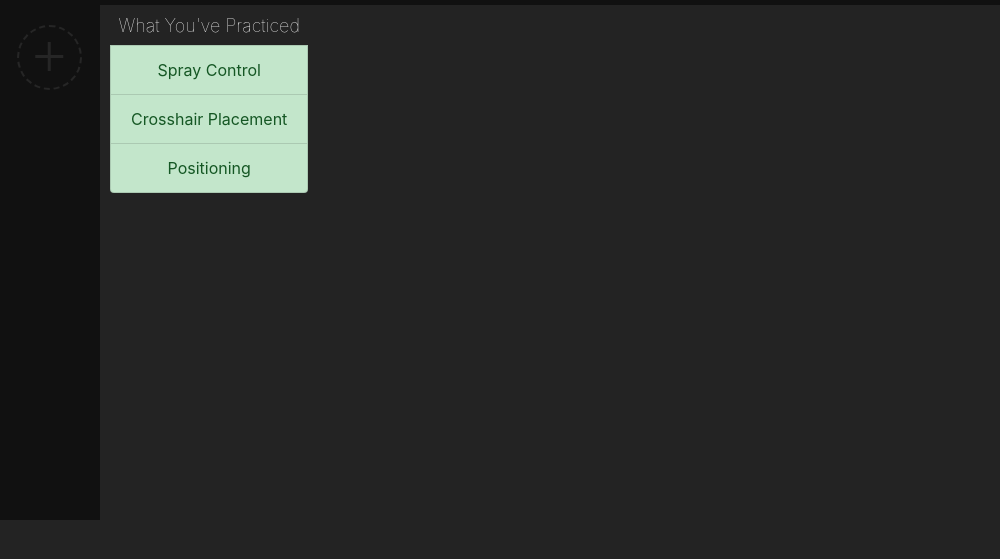
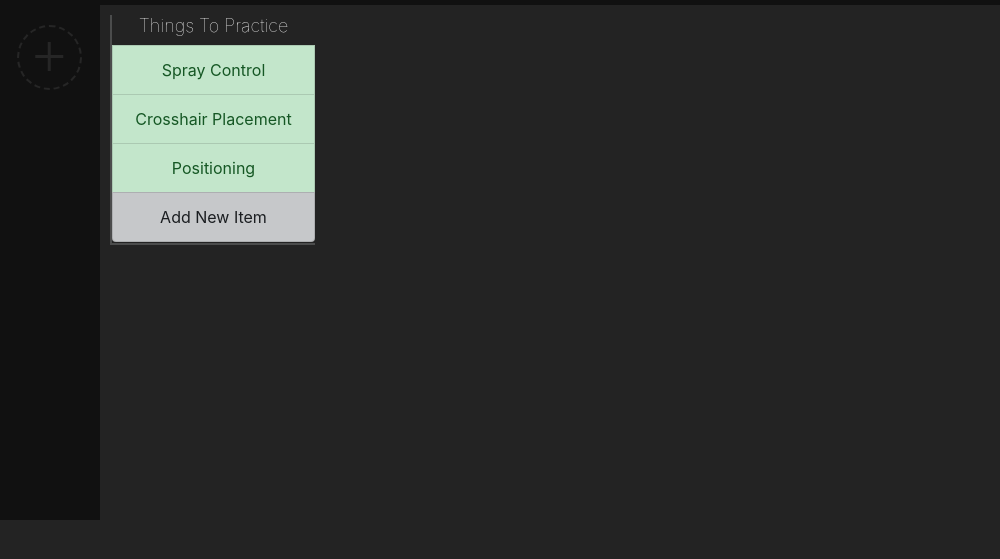
Before and after one commit to GetOFFMyLAN/PersonalProjectClient, an Electron app: page html/index.html in a window 1000 px wide. Shown: the part 61-620 px from the top of the page. Drawn offline with nearby package versions, Linux system fonts and the light colour scheme.

Commit message:
Changed the itm-pract div to a different title and added styling elements

```diff
--- a/html/css/style.css
+++ b/html/css/style.css
@@ -16,6 +16,13 @@ html, body {
 body {
   background-color: #232323;
   margin: 0px;
+  -webkit-app-region: no-drag
+  -webkit-touch-callout: none;
+  -webkit-user-select: none;
+  -khtml-user-select: none;
+  -moz-user-select: none;
+  -ms-user-select: none;
+  user-select: none;
 }
 
 /* Splash screen css */
@@ -132,9 +139,20 @@ body {
   position: relative;
 }
 
+.mess-btn-text:hover {
+  background-color: #7f7f7f;
+  text-decoration: none;
+  font-size: 11px;
+  font-family: 'Montserrat', sans-serif;
+}
+
 .message-btn-plus {
     text-align: center;
     margin: 5px;
+}
+
+.message-btn-plus:hover {
+  background-color: #7f7f7f
 }
 
 /* .mess-btn-text:link {
@@ -157,13 +175,6 @@ body {
 }
 
 */
-
-.mess-btn-text:hover {
-  color: #7f7f7f;
-  text-decoration: none;
-  font-size: 11px;
-  font-family: 'Montserrat', sans-serif;
-}
 
 /* .mess-btn-text:active {
   text-decoration: none;
@@ -205,4 +216,13 @@ body {
 .itm-pract {
   margin: 10px;
   text-align: center;
+  border-left: 2px solid #4b4c4c;
+  border-bottom: 2px solid #4b4c4c;
+  overflow: hidden;
+  height: 230px;
+  width: 205px;
 }
+
+.itm-pract:hover {
+  overflow: auto;
+}
--- a/html/index.html
+++ b/html/index.html
@@ -50,10 +50,11 @@
       <div class="hrs-played" id="hrs-played">
       </div>
       <div class="itm-pract" id="itm-pract">
-        <h3 class="dash-title">What You've Practiced</h3>
+        <h3 class="dash-title">Things To Practice</h3>
           <li class="list-group-item list-group-item-success">Spray Control</li>
           <li class="list-group-item list-group-item-success">Crosshair Placement</li>
           <li class="list-group-item list-group-item-success">Positioning</li>
+          <li class="list-group-item list-group-item-action list-group-item-dark">Add New Item</li>
       </div>
     <div class="stats-ot" id="stats-ot">
     </div>
```
Also changed, not shown: 1 other file.
